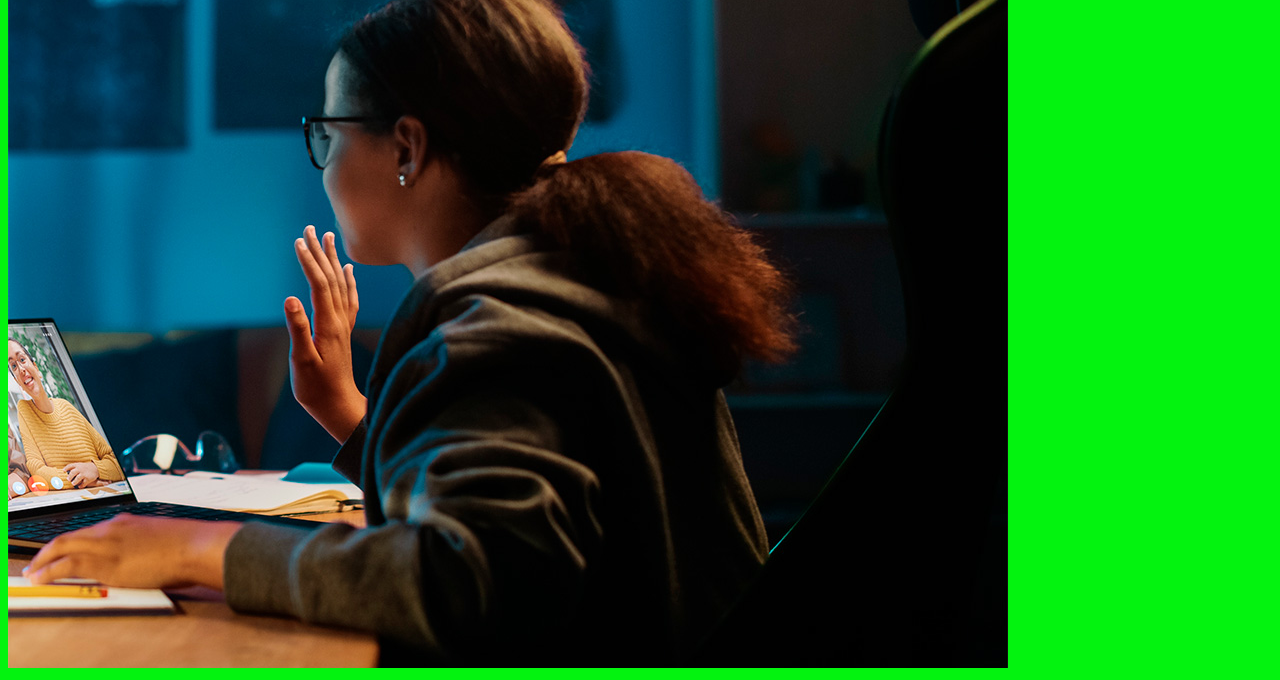
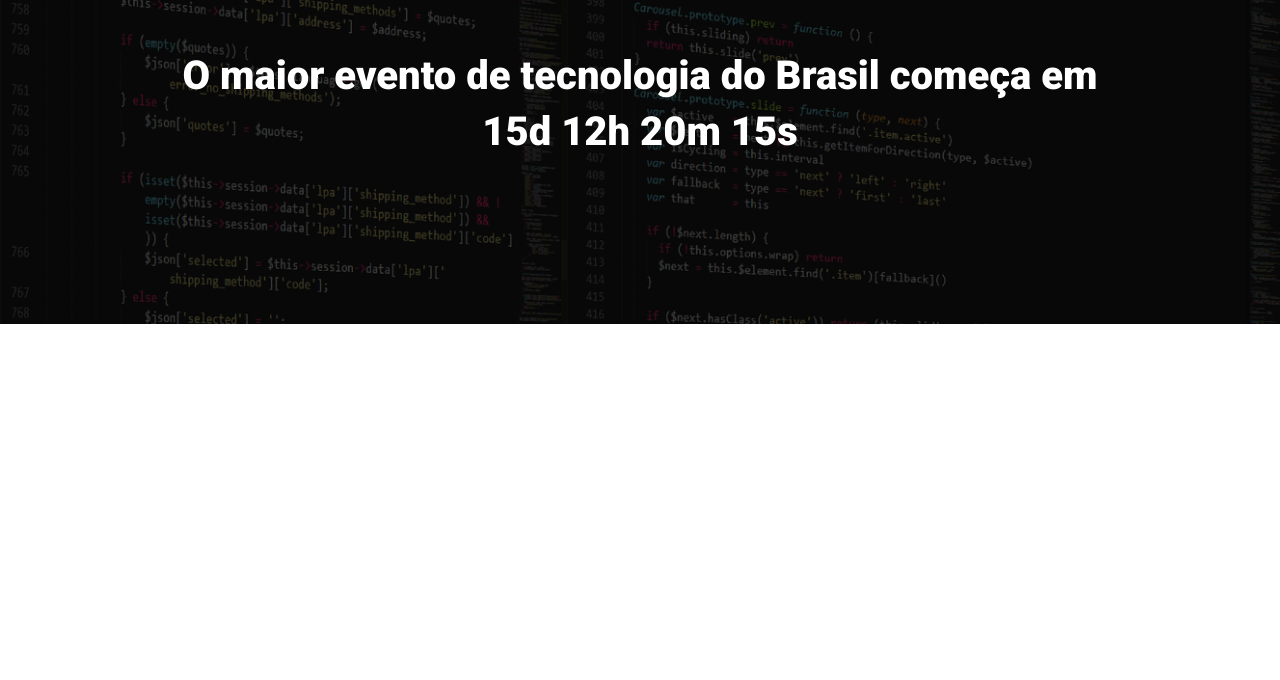
Before and after one commit to IanAlmeida247/ebac_tech_talks, a website built with Parcel: page src/index.html in a window 1280 px wide. Shown: the part 160-840 px from the top of the page. After the commit the page ends 800 px from the top, so only its background shows below. Built offline with nearby package versions, Linux system fonts and the light colour scheme.

Commit message:
criando o hero

```diff
--- a/src/index.html
+++ b/src/index.html
@@ -3,12 +3,25 @@
 <head>
     <meta charset="UTF-8">
     <meta name="viewport" content="width=device-width, initial-scale=1.0">
-    <title>Document</title>
+    <title>EBAC Tech Talks</title>
+    <link rel="preconnect" href="https://fonts.googleapis.com">
+    <link rel="preconnect" href="https://fonts.gstatic.com" crossorigin>
+    <link href="https://fonts.googleapis.com/css2?family=Roboto:ital@0;1&display=swap" rel="stylesheet">
+    <link href="https://fonts.googleapis.com/css2?family=Roboto:ital,wght@0,700;1,700&display=swap" rel="stylesheet">
+    <link href="https://fonts.googleapis.com/css2?family=Roboto:ital,wght@0,900;1,900&display=swap" rel="stylesheet">
     <link rel="stylesheet" href="styles/main.scss">
 </head>
 <body>
-    <h1>ola</h1>
-    <img src="./images/backend.png" alt="">
+    <header class="hero">
+        <div class="container">
+            <img class="hero__logo" src="./images/ebac_logo.svg" alt="EBAC">
+            <p class="hero__text">
+                O maior evento de tecnologia do Brasil começa em 15d 12h 20m 15s
+            </p>
+        </div>
+    </header>
+
+
     <script src="scripts/main.js"></script>
 </body>
 </html>
--- /dev/null
+++ b/src/styles/_hero.scss
@@ -0,0 +1,52 @@
+.hero {
+    padding-top: 64px;
+    padding-bottom: 100px;
+    background-image: url(../images/fundo.png);
+    background-repeat: no-repeat;
+    background-size: cover;
+    position: relative;
+
+    .container {
+        position: relative;
+    }
+
+    &::before {
+        position: absolute;
+        top: 0;
+        left: 0;
+        width: 100%;
+        height: 100%;
+        background-color: #000;
+        content: '';
+        opacity: 0.7;
+    }
+
+    &__text {
+        margin-top: 64px;
+        margin-bottom: 64px;
+        font-size: 40px;
+        line-height: 56px;
+        font-weight: 800;
+        text-align: center;
+    }
+
+    &__logo {
+        margin: 0 auto;
+        height: 80px;
+        display: block;
+    }
+
+    @media (max-width:640px) {
+        padding: 40px 0;
+
+        &__logo {
+            height: 40px;
+        }
+
+        &__text {
+            font-size: 22px;
+            line-height: 24px;
+            margin: 24px 0;
+        }
+    }
+}
--- a/src/styles/main.scss
+++ b/src/styles/main.scss
@@ -1,3 +1,23 @@
-body {
-    background-color: rgb(3, 243, 15);
+@use 'hero';
+
+* {
+    margin: 0;
+    padding: 0;
+    box-sizing: border-box;
+    font-family: Roboto, sans-serif;
+    color: #fff;
 }
+
+.container {
+    max-width: 960px;
+    width: 100%;
+    margin: 0 auto;
+
+    @media (max-width: 640px) {
+        max-width: 80%;
+    }
+
+    @media (max-width: 1024px) {
+        max-width: 90%;
+    }
+}
```
